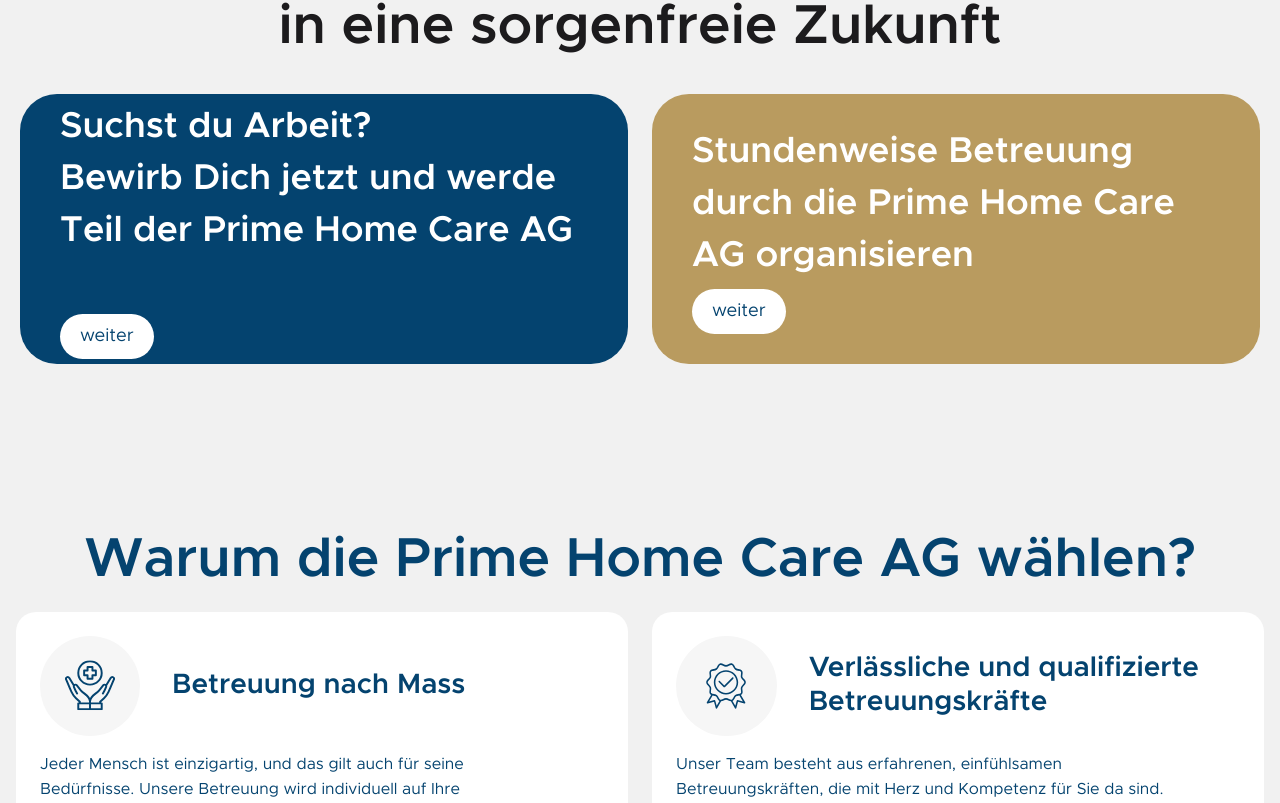
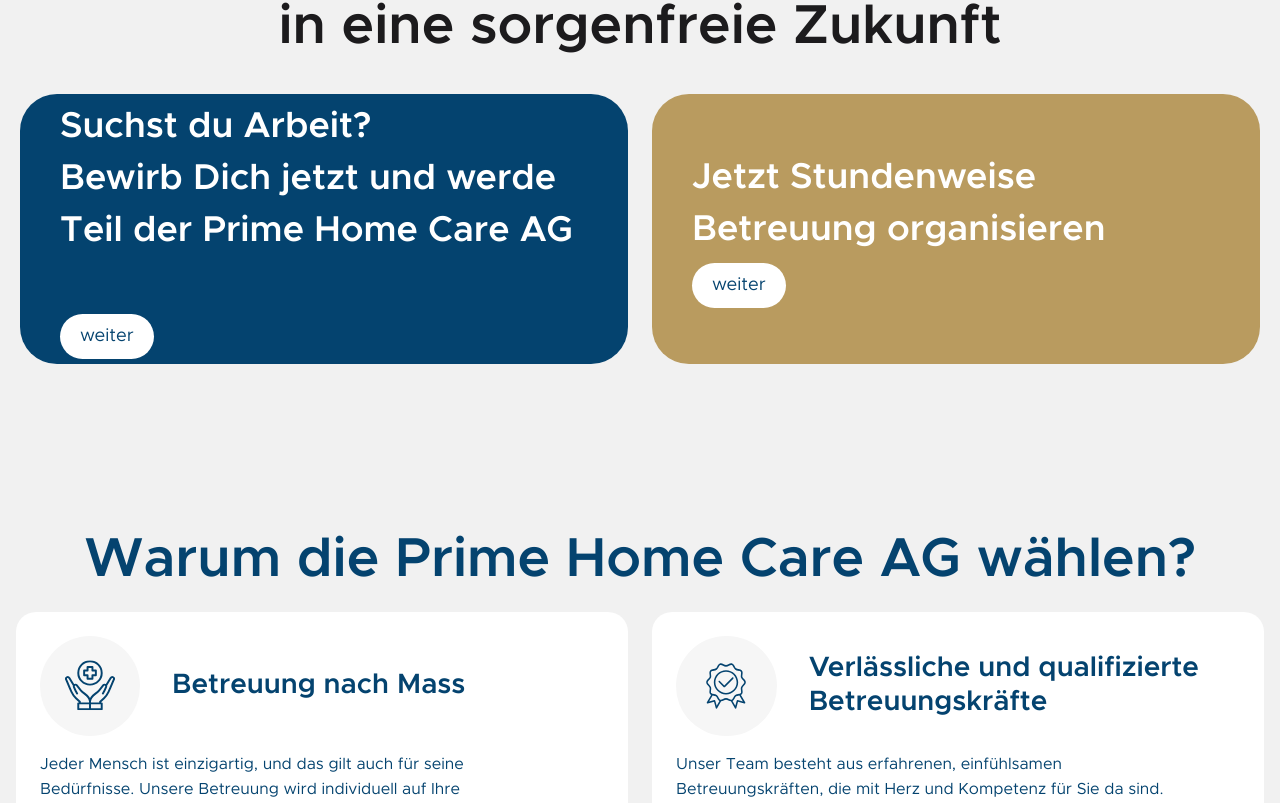
Before and after one commit to theekspertsteam/PHC, a Next.js app: page / in a window 1280 px wide. Shown: the part 1077-1880 px from the top of the page. Built offline with nearby package versions, Linux system fonts and the light colour scheme; a web font is replaced by a local one.

Commit message:
Update index.js

```diff
--- a/src/pages/index.js
+++ b/src/pages/index.js
@@ -160,7 +160,7 @@
         {/* Second Button */}
         <div className="flex md:flex-col justify-center items-center md:items-start bg-[#B99B5F] text-white md:w-[350px] lg:w-[608px] h-[193px] md:h-[400px] lg:h-[270px] rounded-[10px] md:rounded-[37px] px-[10px] py-[30px] md:px-[40px] md:py-[52px] gap-2">
           <p className="text-[24px] md:text-[36px] font-[600] leading-[32px] md:leading-[52px]">
-          Stundenweise Betreuung durch die Prime Home Care AG organisieren
+          Jetzt Stundenweise Betreuung organisieren
           </p>
           <Link href="/Registrierung">
 
@@ -586,7 +586,7 @@
         {/* Second Button */}
         <div className="flex md:flex-col justify-center items-center md:items-start bg-[#B99B5F] text-white md:w-[350px] lg:w-[608px]  h-[193px] md:h-[400px] lg:h-[270px] rounded-[10px] md:rounded-[37px] px-[10px] py-[30px] md:px-[40px] md:py-[52px] gap-2">
           <p className="text-[24px] md:text-[36px] font-[600] leading-[32px] md:leading-[52px]">
-          Stundenweise Betreuung durch die Prime Home Care AG organisieren
+          Jetzt Stundenweise Betreuung organisieren
           </p>
           <Link href="/Registrierung">
 
```
